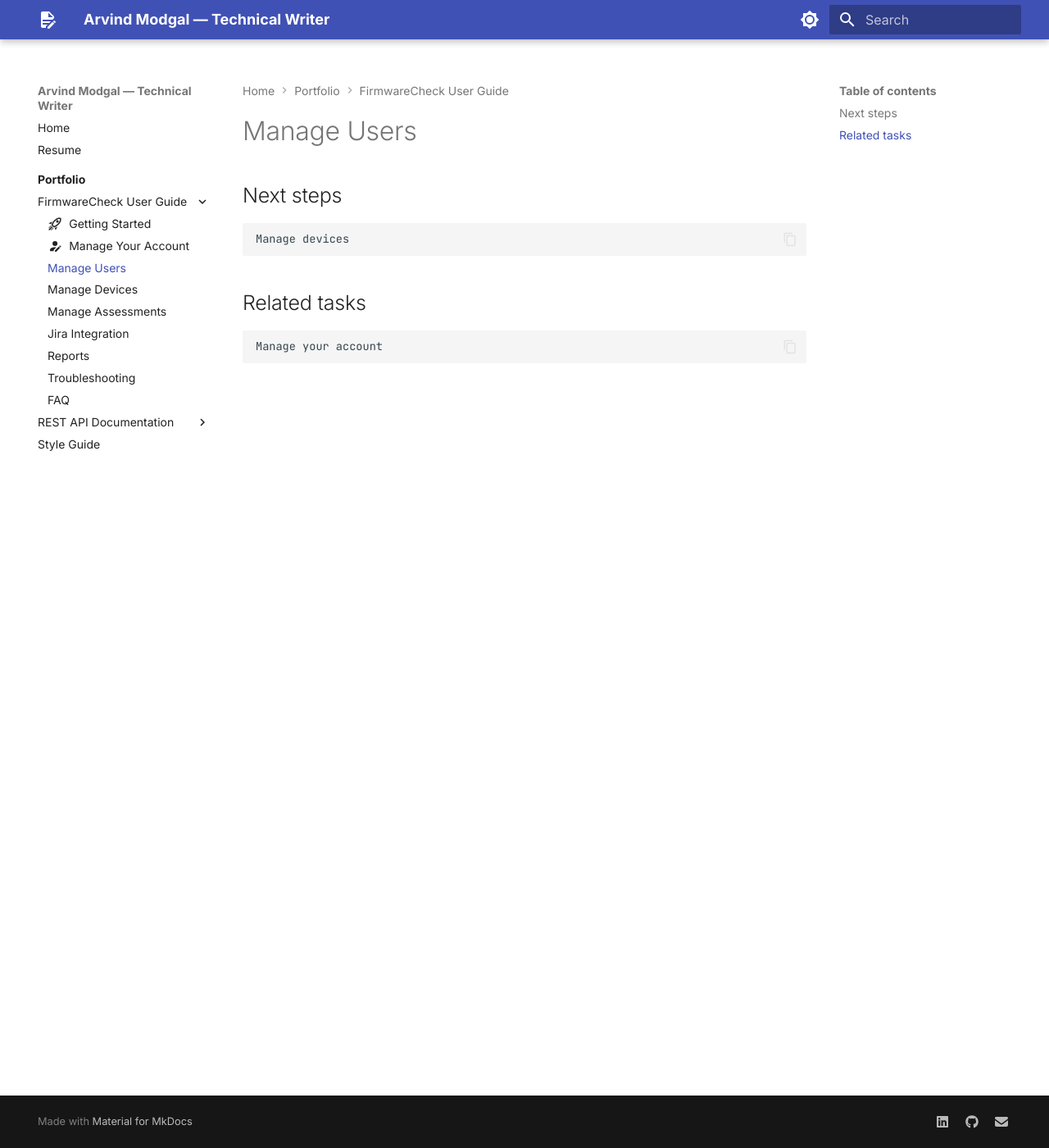
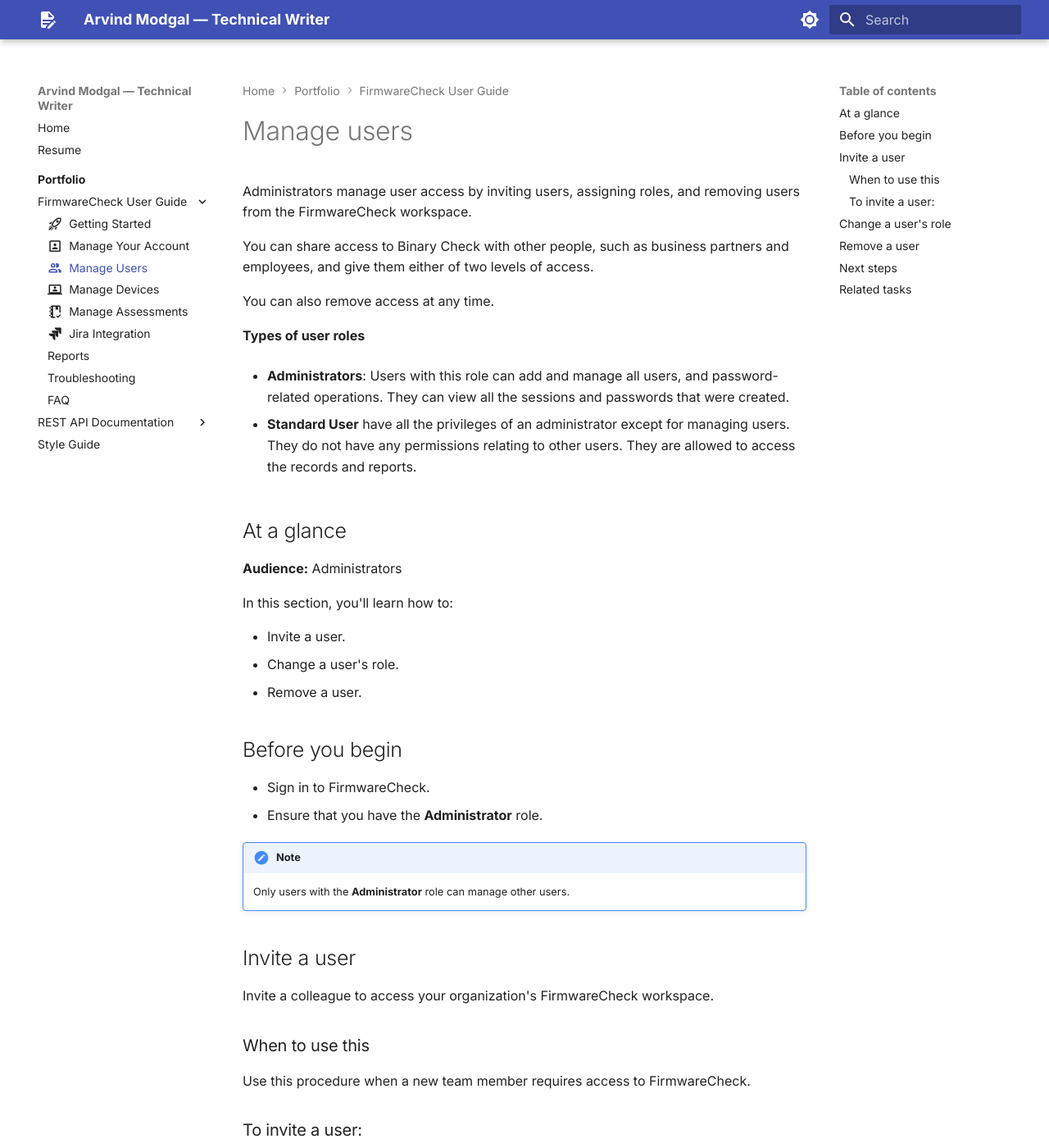
Before and after one commit to arvindmodgal/arvindmodgal.github.io, an MkDocs documentation site: the page built from docs/portfolio/firmwarecheck/manage-users.md, in a window 1280 px wide and 1400 px high. Shown: the whole window at 82% size. Built offline with MkDocs 1.6.1 and Material for MkDocs 9.7.7, drawn with Linux system fonts in a browser that asks for light colours; some of the changed text lies outside the part shown.

Commit message:
Add Invite a user procedure

```diff
--- a/docs/portfolio/firmwarecheck/manage-users.md
+++ b/docs/portfolio/firmwarecheck/manage-users.md
@@ -1,4 +1,74 @@
+---
 
+icon: material/account-multiple-outline
+
+---
+
+# Manage users
+
+Administrators manage user access by inviting users, assigning roles, and removing users from the FirmwareCheck workspace.
+
+You can share access to Binary Check with other people, such as business partners and employees, and give them either of two levels of access.
+
+You can also remove access at any time.
+
+**Types of user roles**
+
+- **Administrators**: Users with this role can add and manage all users, and password-related operations. They can view all the sessions and passwords that were created.
+
+- **Standard User** have all the privileges of an administrator except for managing users. They do not have any permissions relating to other users. They are allowed to access the records and reports.
+
+
+## At a glance
+
+**Audience:** Administrators
+
+In this section, you'll learn how to:
+
+- Invite a user.
+- Change a user's role.
+- Remove a user.
+
+## Before you begin
+
+- Sign in to FirmwareCheck.
+- Ensure that you have the **Administrator** role.
+
+!!! note
+
+    Only users with the **Administrator** role can manage other users.
+
+## Invite a user
+
+Invite a colleague to access your organization's FirmwareCheck workspace.
+
+### When to use this
+
+Use this procedure when a new team member requires access to FirmwareCheck.
+
+### To invite a user:
+
+1. Sign in to your FirmwareCheck account.
+2. On the left-hand panel, click **Users**.
+3. In the top-right corner, click **Invite new user**.
+4. On the **Invite new user(s)** dialog:
+      - Enter the company email address.
+      - Select a role.
+      - To add another user, click **Add more team members**.
+5. Click **Invite**.
+FirmwareCheck sends an invitation email to the specified email address.
+ ![Invite a user](images/invite-user.png)
+
+  *Figure 1: Invite a user*
+!!! note
+
+    The invited user must accept the invitation before they can sign in to FirmwareCheck.
+
+
+## Change a user's role
+
+
+## Remove a user
 
 
 ## Next steps
```
Also changed, not shown: docs/portfolio/firmwarecheck/jira-integration.md (added, +7 -0 lines), docs/portfolio/firmwarecheck/manage-assessments.md (+4 -0 lines), docs/portfolio/firmwarecheck/manage-devices.md (+4 -0 lines), docs/portfolio/firmwarecheck/manage-your-account.md (+2 -2 lines), docs/portfolio/firmwarecheck/images/invite-user.png (added).
